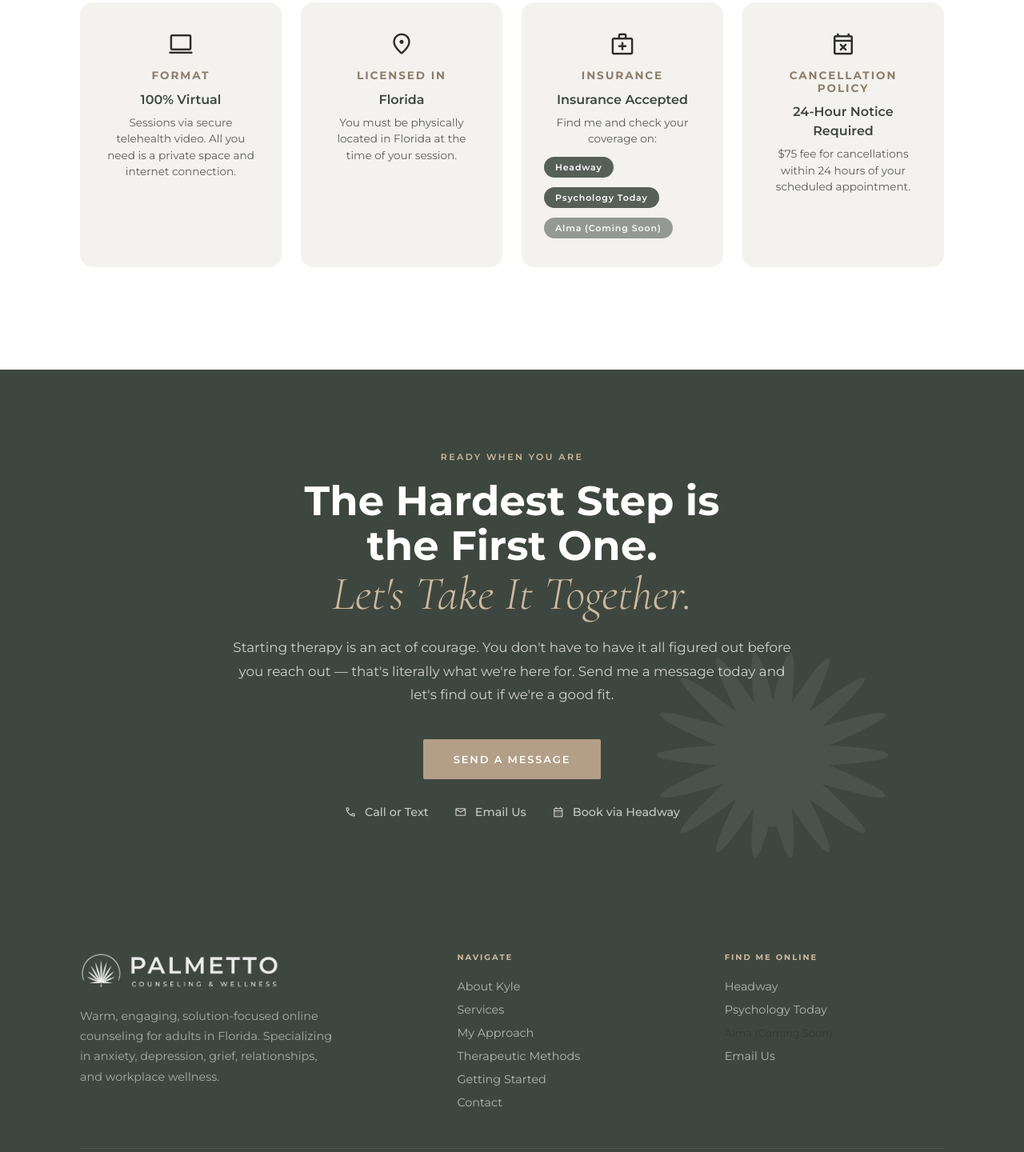
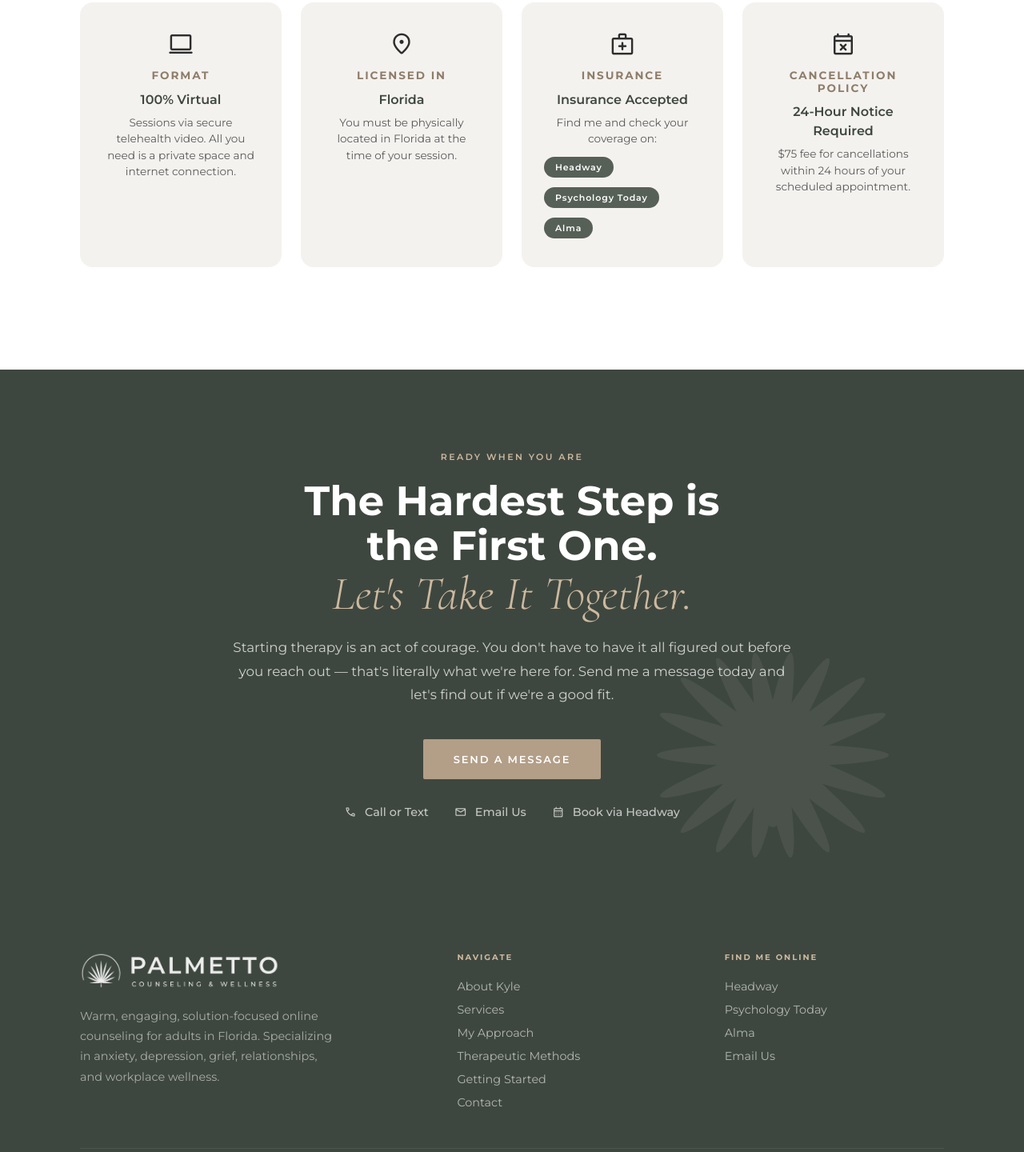
Before and after one commit to ecaswell32/PalmettoCW, a plain HTML site: page index.html in a window 1280 px wide. Shown: the part 2320-3760 px from the top of the page at 80% size. Drawn offline with nearby package versions, Linux system fonts and the light colour scheme.

Commit message:
Added Alma links

```diff
--- a/index.html
+++ b/index.html
@@ -787,7 +787,7 @@
         <div class="platforms-row" aria-label="Insurance platforms">
           <a href="https://care.headway.co/providers/kyle-caswell" target="_blank" rel="noopener noreferrer" class="platform-badge">Headway</a>
           <a href="https://www.psychologytoday.com/us/therapists/kyle-caswell-saint-petersburg-fl/1819682" target="_blank" rel="noopener noreferrer" class="platform-badge">Psychology Today</a>
-          <span class="platform-badge" style="opacity: 0.6; cursor: default;">Alma (Coming Soon)</span>
+          <a href="https://internal.helloalma.com/providers/kyle-caswell/#Expertise" target="_blank" rel="noopener noreferrer" class="platform-badge">Alma</a>
         </div>
       </div>
 
@@ -898,7 +898,7 @@
               <div class="platforms-row" aria-label="Booking platforms" style="margin-top: 8px;">
                 <a href="https://care.headway.co/providers/kyle-caswell" target="_blank" rel="noopener noreferrer" class="platform-badge">Headway</a>
                 <a href="https://www.psychologytoday.com/us/therapists/kyle-caswell-saint-petersburg-fl/1819682" target="_blank" rel="noopener noreferrer" class="platform-badge">Psychology Today</a>
-                <span class="platform-badge" style="opacity: 0.6; cursor: default;">Alma (Coming Soon)</span>
+                <a href="https://internal.helloalma.com/providers/kyle-caswell/#Expertise" target="_blank" rel="noopener noreferrer" class="platform-badge">Alma</a>
               </div>
             </div>
           </div>
@@ -1039,7 +1039,7 @@
         <ul>
           <li><a href="https://care.headway.co/providers/kyle-caswell" target="_blank" rel="noopener noreferrer" id="footer-headway-link">Headway</a></li>
           <li><a href="https://www.psychologytoday.com/us/therapists/kyle-caswell-saint-petersburg-fl/1819682" target="_blank" rel="noopener noreferrer" id="footer-pt-link">Psychology Today</a></li>
-          <li><span style="opacity: 0.6; cursor: default; font-size: 13px;">Alma (Coming Soon)</span></li>
+          <li><a href="https://internal.helloalma.com/providers/kyle-caswell/#Expertise" target="_blank" rel="noopener noreferrer" id="footer-alma-link">Alma</a></li>
           <li><a href="mailto:contact@palmettocw.com" id="footer-email-link">Email Us</a></li>
         </ul>
       </div>
```
